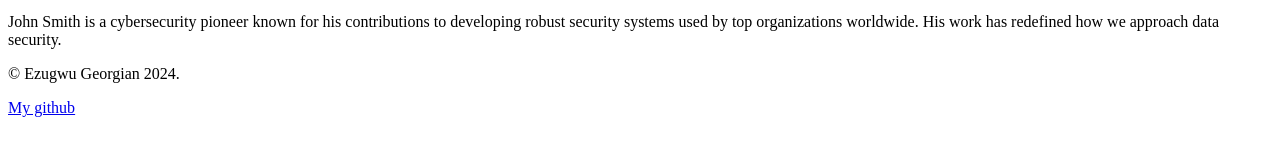
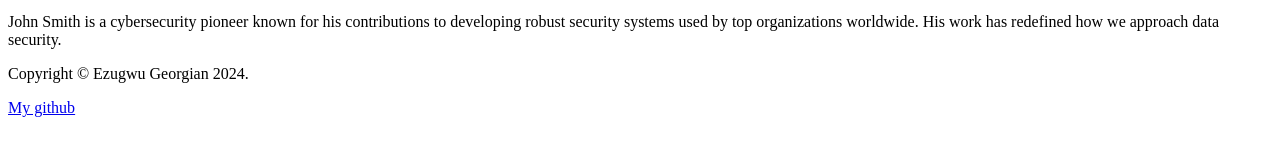
Before and after one commit to Gennykosi/TechCon_HTML, a plain HTML site: page techcon_website/about.html in a window 1280 px wide. Shown: the part 611-766 px from the top of the page. Drawn offline with Linux system fonts and the light colour scheme.

Commit message:
add changes

```diff
--- a/techcon_website/about.html
+++ b/techcon_website/about.html
@@ -45,6 +45,7 @@
         </article>
     </main>
 
-   <footer> <p>&copy; Ezugwu Georgian 2024.</p><a href="https://github.com/Gennykosi" target="_blank">My github</a></footer>
+   <footer><p>Copyright &copy; Ezugwu Georgian 2024.</p><a href="https://github.com/Gennykosi" target="_blank">My github</a></footer>
+
 </body>
 </html>
```
Also changed, not shown: techcon_website/contact.html (+1 -1 lines), techcon_website/index.html (+1 -1 lines), techcon_website/register.html (+1 -1 lines), techcon_website/schedule.html (+1 -1 lines).
